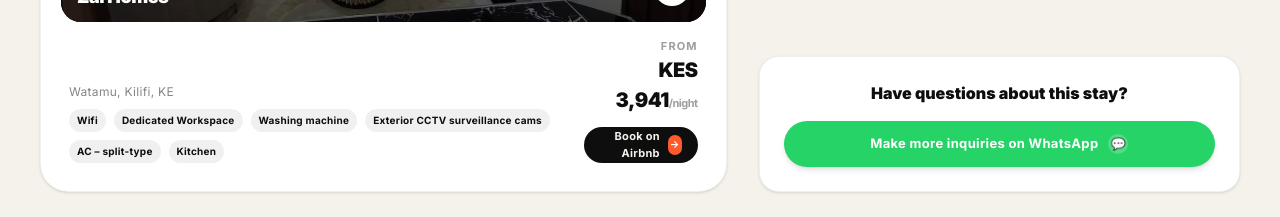
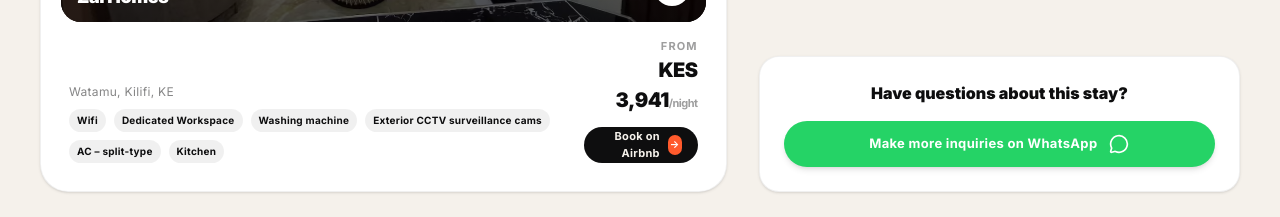
Before and after one commit to shepherd-bit/zai-01-static-01, a React (Vite) app: page / in a window 1280 px wide. Shown: the part 3140-3357 px from the top of the page. Built offline with nearby package versions, Linux system fonts and the light colour scheme.

Commit message:
Update StaysSection.tsx

```diff
--- a/src/components/home/StaysSection.tsx
+++ b/src/components/home/StaysSection.tsx
@@ -1,5 +1,6 @@
 import React from 'react';
 import { motion } from 'motion/react';
+import { MessageCircle } from 'lucide-react';
 
 export const StaysSection: React.FC = () => {
   return (
@@ -34,7 +35,7 @@ export const StaysSection: React.FC = () => {
             transition={{ delay: 0.1 }}
             className="lg:col-span-7 group relative rounded-[20px] md:rounded-[28px] bg-white border border-black/[0.06] p-3 md:p-5 overflow-hidden shadow-sm"
           >
-            {/* Visual Thumbnail Area with Empty Img Container */}
+            {/* Visual Thumbnail Area */}
             <div className="relative aspect-[1.6/1] rounded-[14px] md:rounded-[20px] overflow-hidden bg-[#0E0E0F]">
               <img
                 src="./stays/1.avif"
@@ -146,10 +147,10 @@ export const StaysSection: React.FC = () => {
                 )}`}
                 target="_blank"
                 rel="noopener noreferrer"
-                className="w-full h-[46px] rounded-full bg-[#25D366] hover:bg-[#20ba5a] text-white font-bold text-[13px] tracking-wide inline-flex items-center justify-center gap-2.5 transition shadow-md"
+                className="w-full h-[46px] rounded-full bg-[#25D366] hover:bg-[#20ba5a] text-white font-bold text-[13px] tracking-wide inline-flex items-center justify-center gap-3 transition shadow-md group"
               >
                 <span>Make more inquiries on WhatsApp</span>
-                <span className="w-5 h-5 rounded-full bg-white/20 grid place-items-center text-xs">💬</span>
+                <MessageCircle className="w-5 h-5 text-white group-hover:scale-110 transition-transform" />
               </a>
             </div>
           </div>
```
